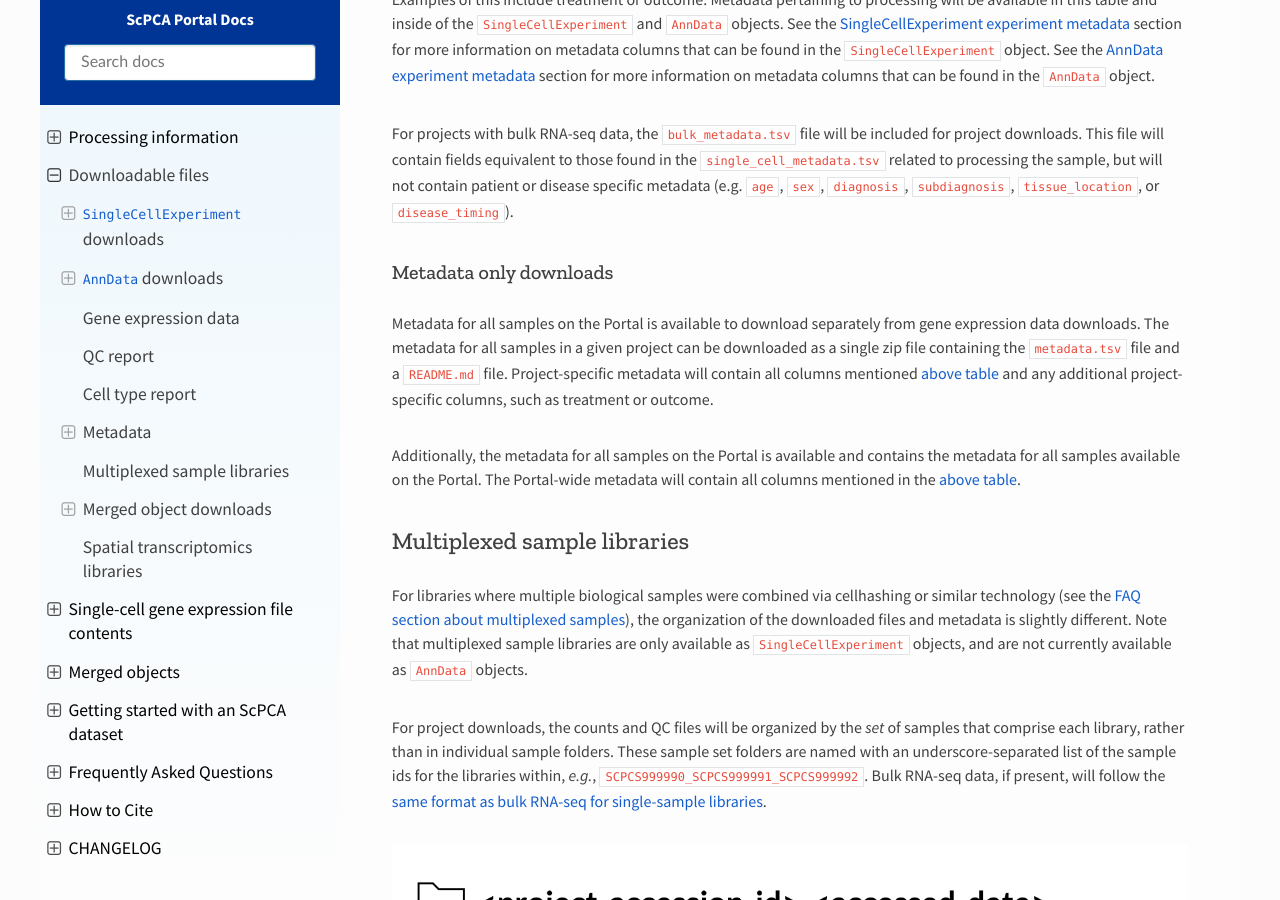
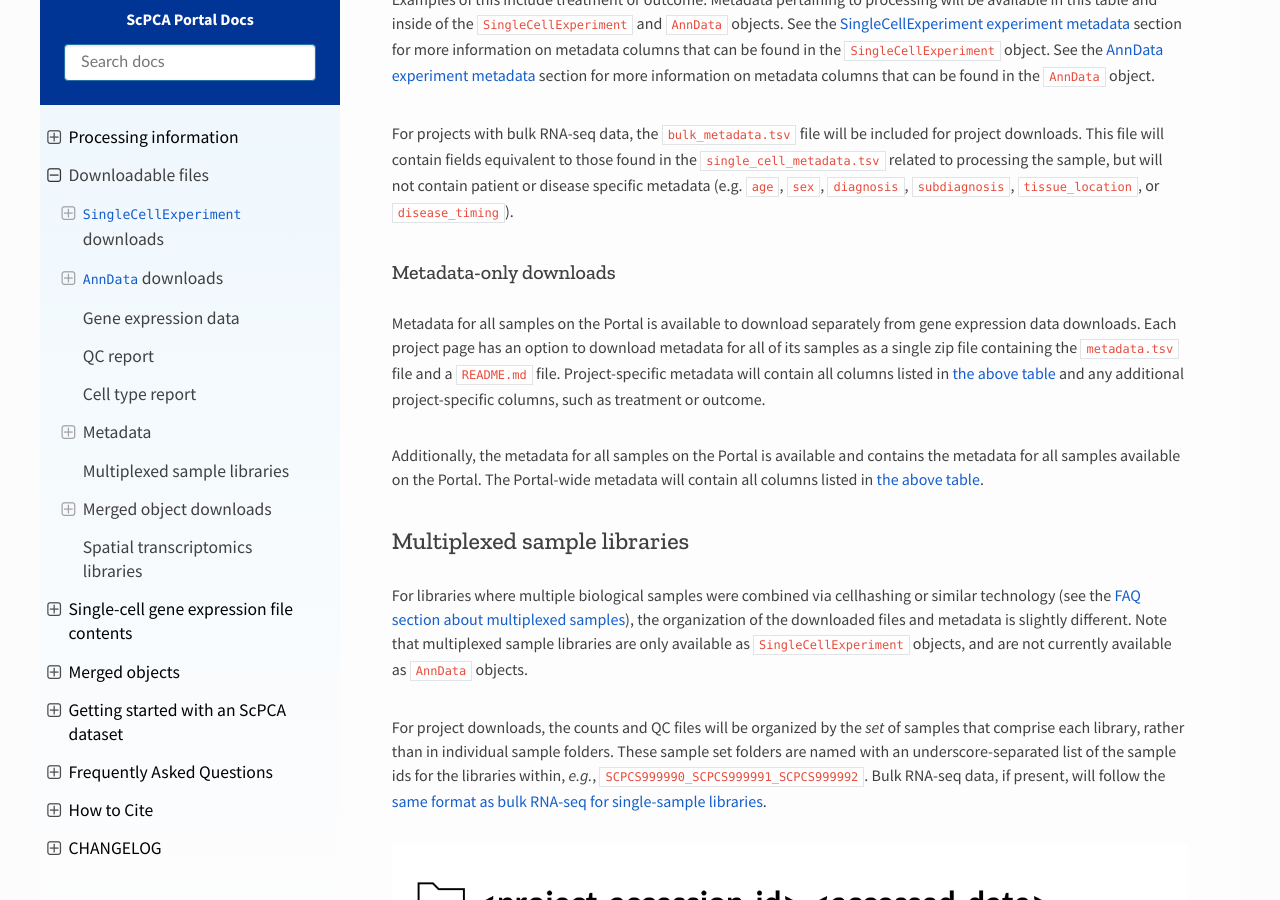
Before and after one commit to DongzeHE/scpca-docs, a Sphinx documentation site: the page built from docs/download_files.md, in a window 1280 px wide and 900 px high, scrolled down 9847 px. Built offline with Sphinx 7.4.7 and the Read the Docs theme 2.0.0, drawn with Linux system fonts in a browser that asks for light colours; some of the changed text lies outside the part shown.

Commit message:
Apply suggestions from code review
Co-authored-by: Stephanie Spielman <stephanie.spielman@gmail.com>

```diff
--- a/docs/download_files.md
+++ b/docs/download_files.md
@@ -93,7 +93,7 @@ Therefore, there will be no cell type report in the download for these libraries
 
 ## Metadata
 
-Included with each download, is a `single_cell_metadata.tsv` file containing relevant metadata for each sample included in the download.
+Included with each download is a `single_cell_metadata.tsv` file containing relevant metadata for each sample included in the download.
 Each row corresponds to a unique sample/library combination and contains the following columns:
 
 | column_id       | contents                                                       |
@@ -155,14 +155,14 @@ See the {ref}`AnnData experiment metadata <sce_file_contents:anndata experiment
 For projects with bulk RNA-seq data, the `bulk_metadata.tsv` file will be included for project downloads.
 This file will contain fields equivalent to those found in the `single_cell_metadata.tsv` related to processing the sample, but will not contain patient or disease specific metadata (e.g. `age`, `sex`, `diagnosis`, `subdiagnosis`, `tissue_location`, or `disease_timing`).
 
-### Metadata only downloads
+### Metadata-only downloads
 
 Metadata for all samples on the Portal is available to download separately from gene expression data downloads.
-The metadata for all samples in a given project can be downloaded as a single zip file containing the `metadata.tsv` file and a `README.md` file.
-Project-specific metadata will contain all columns mentioned [above table](#metadata) and any additional project-specific columns, such as treatment or outcome.
+Each project page has an option to download metadata for all of its samples as a single zip file containing the `metadata.tsv` file and a `README.md` file.
+Project-specific metadata will contain all columns listed in [the above table](#metadata) and any additional project-specific columns, such as treatment or outcome.
 
 Additionally, the metadata for all samples on the Portal is available and contains the metadata for all samples available on the Portal.
-The Portal-wide metadata will contain all columns mentioned in the [above table](#metadata).
+The Portal-wide metadata will contain all columns listed in [the above table](#metadata).
 
 ## Multiplexed sample libraries
 
```
